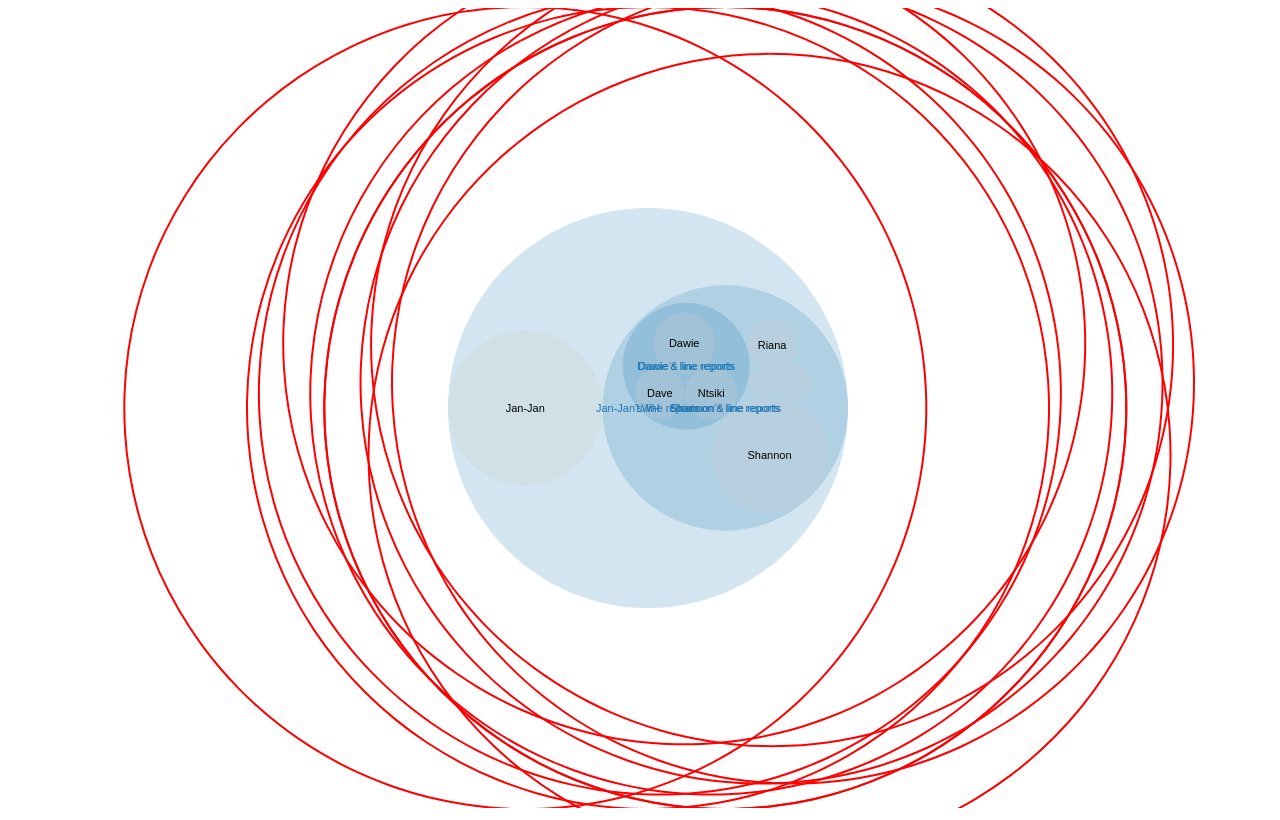
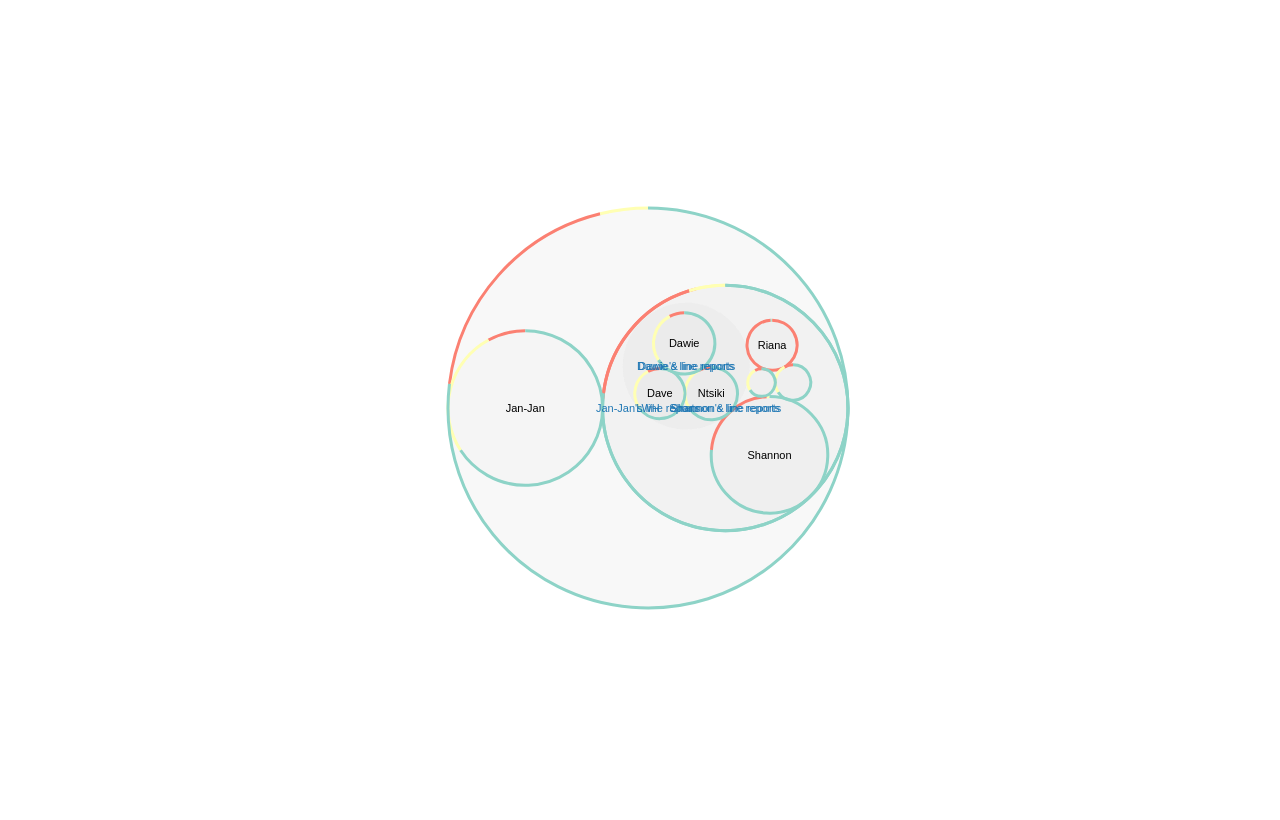
Before and after one commit to xsyn/d3zoomable, a plain HTML site: page new.html in a window 1280 px wide. Drawn offline with nearby package versions, Linux system fonts and the light colour scheme.

Commit message:
Working zoom

```diff
--- a/data.json
+++ b/data.json
@@ -20,16 +20,16 @@
         {
           "name": "Shannon's line reports",
             "data" : [
-                {"age":"overdue", "population":"10"},
+                {"age":"overdue", "population":"8"},
                 {"age":"due today", "population":"2"},
-                {"age":"future", "population":"40"}
+                {"age":"future", "population":"32"}
             ],
           "children": [
             {"name": "Riana", "size": 10,
              "data": [
-                {"age":"overdue", "population":"3"},
-                {"age":"due today", "population":"10"},
-                {"age":"future", "population":"25"}]
+                {"age":"overdue", "population":"334"},
+                {"age":"due today", "population":"1"},
+                {"age":"future", "population":"2"}]
            },
            {"name": "Nicola", "size": 3,
             "data": [
--- a/new.html
+++ b/new.html
@@ -4,15 +4,15 @@
     <script src="http://d3js.org/d3.v3.min.js"></script>
     <style type="text/css">
         circle {
-          fill: rgb(31, 119, 180);
+          fill: #d9d9d9
           fill: none;
           fill-opacity: .25;
-          stroke: rgb(31, 119, 180);
+          stroke: #d9d9d9
           stroke-width: 0px;
         }
 
         .leaf circle {
-          fill: #ff7f0e;
+          fill: #d9d9d9;
           fill-opacity: 1;
         }
 
@@ -30,25 +30,25 @@
         }
 
         circle {
-          fill: #ccc;
+          fill: #d9d9d9
           stroke: #999;
           pointer-events: all;
         }
 
         circle.parent {
-          fill: #1f77b4;
+          fill: #d9d9d9;
           fill-opacity: .1;
-          stroke: steelblue;
         }
 
         circle.parent:hover {
-          stroke: #ff7f0e;
+          stroke: #d9d9d9;
           stroke-width: .5px;
         }
 
         circle.child {
           pointer-events: none;
         }
+
     </style>
   </head>
   <body>
@@ -63,13 +63,9 @@
       node,
       root;
 
-  // Set colors for donut arcs
-  var color = d3.scale.ordinal()
-      .range(["#FF0000", "#FFFF00", "#D3D3D3"]);
-
   // Set size of donut arcs
   var donut_arc = d3.svg.arc()
-      .outerRadius(radius + 2)
+      .outerRadius(radius)
       .innerRadius(radius);
 
   var w = width,
@@ -99,58 +95,12 @@
       .attr("transform", "translate(" + (width - radius) / 2 + "," + (height - radius) / 2 + ")");
 
 
+  var pie = d3.layout.pie()
+       .value(function(d) { return d});
 
-     /*----
-
-  Setup of Donut Graph
-
-   ----*/
-
-   // Setup data for donut
-
-  function donut(x, y, radius, n) {
-
-      if(n) {data = n.data;}
-
-      if(data) {
-                            // Create Pie Graph
-          var pie = d3.layout.pie()
-              .value(function(d) { return d.population});
-
-          // Create data - It fails here (Object has no method map)
-          var donut = svg.selectAll(".arc")
-              .data(pie(data));
-
-          console.log(data);
      // Set colors for donut arcs
   var color = d3.scale.ordinal()
-              .range(["#FF0000", "#FFFF00", "#D3D3D3"]);
-
-          // Setup arc
-          donut.enter().append("g")
-              .attr("class", "arc");
-
-          // Draw colours
-          donut.append("path")
-              .attr("d", donut_arc)
-              // By putting in the x/y positions, received from the packing function we can set our own circles.
-              .attr("transform",  "translate(" + x + "," + y + ")" )
-              .style("fill", function(d) { return color(d.age); });
-
-          // Add text
-//          donut.append("text")
-//              .attr("transform", function(d) { return "translate(" + donut_arc.centroid(d) + ")"; })
-//              .attr("dy", ".35em")
-//              .style("text-anchor", "middle")
-//              .text(function(d) { return d.data.population; });
-
-          // Remove control from donut
-          donut.exit().remove();
-      }
-
-      return radius;
-
-  }
+      .range(["#fb8072", "#ffffb3", "#8dd3c7"]);
 
   /*------
 
@@ -166,14 +116,46 @@
   svg.selectAll("circle")
       .data(nodes)
     .enter().append("svg:circle")
-      .attr("class", function(d) { return d.children ? "parent" : "child"; })
+//      .attr("class", function(d) { return d.children ? "parent" : "child"; })
+              .attr("class", function(d) { return "parent"; })
               .attr("cx", function(d) { return d.x; })
       .attr("cy", function(d) { return d.y; })
-      .attr("r", function(d) { console.log(d); return donut(d.x, d.y, d.r, d); })
-//      .attr("r", function(d) { return d.r; })
-      .on("click", function(d) { return zoom(node == d ? root : d); });
+      .attr("r", function(d) { return d.r; })
+      .on("click", function(d) { return zoom(d); });
 
-
+  svg.selectAll(".arc .one")
+          .data(nodes)
+          .enter().append("svg:path")
+          .attr("d", function (d) {console.log(d); if (typeof d.data != "undefined") {  var donut_arc = d3.svg.arc()
+                .outerRadius(d.r)
+                .innerRadius(d.r);
+              return donut_arc(pie([d.data[0].population, d.data[1].population, d.data[2].population])[0] )}})
+          .attr("class", "arc one")
+          .attr("transform", function (d) {return "translate(" + d.x + "," + d.y + ")"})
+          .attr("stroke", function(d) { if (typeof d.data != "undefined") {return color(d.data[0].age); }})
+          .attr("stroke-width", 3);
+  svg.selectAll(".arc .two")
+          .data(nodes)
+          .enter().append("svg:path")
+          .attr("d", function (d) {console.log(d); if (typeof d.data != "undefined") {  var donut_arc = d3.svg.arc()
+                .outerRadius(d.r)
+                .innerRadius(d.r);
+              return donut_arc(pie([d.data[0].population, d.data[1].population, d.data[2].population])[1] )}})
+          .attr("class", "arc two")
+          .attr("transform", function (d) {return "translate(" + d.x + "," + d.y + ")"})
+          .attr("stroke", function(d) { if (typeof d.data != "undefined") {return color(d.data[1].age); }})
+      .attr("stroke-width", 3);
+  svg.selectAll(".arc .three")
+          .data(nodes)
+          .enter().append("svg:path")
+          .attr("d", function (d) {console.log(d); if (typeof d.data != "undefined") {  var donut_arc = d3.svg.arc()
+                .outerRadius(d.r)
+                .innerRadius(d.r);
+              return donut_arc(pie([d.data[0].population, d.data[1].population, d.data[2].population])[2] )}})
+          .attr("class", "arc three")
+          .attr("transform", function (d) {return "translate(" + d.x + "," + d.y + ")"})
+          .attr("stroke", function(d) { if (typeof d.data != "undefined") {return color(d.data[2].age); }})
+          .attr("stroke-width", 3);
 
   svg.selectAll("text")
     .data(nodes)
@@ -186,45 +168,41 @@
     .style("opacity", function(d) { return d.r > 20 ? 1 : 0; })
     .text(function(d) { return d.name; });
 
-  d3.select(window).on("click", function() { zoom(root); });
+  zoom(root);
 
   });
 
 
-  function zoom(d) {
-    console.log('In zoom')
-    var k = r / d.r / 2;
+  function zoom(e) {
 
-    x.domain([d.x - d.r, d.x + d.r]);
-    y.domain([d.y - d.r, d.y + d.r]);
+    var k = r / e.r / 2;
 
+    x.domain([e.x - e.r, e.x + e.r]);
+    y.domain([e.y - e.r, e.y + e.r]);
 
+    if (d3.event != null) {
         var t = svg.transition()
             .duration(d3.event.altKey ? 7500 : 750);
+    } else {
+        var t = svg.transition();
+    }
 
-    // Set size of new donut arcs, for transitions
-    var new_arc = d3.svg.arc()
-       .outerRadius(k * d.r  + 2)
-       .innerRadius(k * d.r);
-    // Redraws arc's so that the transforms happen ona clean canvas
-    t.selectAll("path")
-        .attr("d", new_arc)
-        .attr("fill-opacity", 1)
-        .attr("stroke-opacity", 1)
-        .attr("transform",  "translate(" + x(d.x) + "," + y(d.y) + ")" )
-        .style("fill", function(d) { console.log(d); return color(d.data.age); });
+      t.selectAll(".arc")
+              .attr("transform", function(d) {return "translate(" + x(d.x) + "," + y(d.y) + "), scale(" + k + ")"} )
+              .attr("stroke-width", 3 / k);
     t.selectAll("circle")
         .attr("cx", function(d) { return x(d.x); })
         .attr("cy", function(d) { return y(d.y); })
-//        .attr("r", function(d) { return(k * d.r); });
-        .attr("r", function(d) { donut(x(d.x), y(d.y), k * d.r, d.data); return(k * d.r); });
+        .attr("r", function(d) { return(k * d.r); });
     t.selectAll("text")
         .attr("x", function(d) { return x(d.x); })
         .attr("y", function(d) { return y(d.y); })
         .style("opacity", function(d) { return k * d.r > 20 ? 1 : 0; });
 
 
+    if (d3.event) {
         d3.event.stopPropagation();
+    }
   }
 
    /*----
```
Lines whose indentation alone changed are shown as unchanged.
